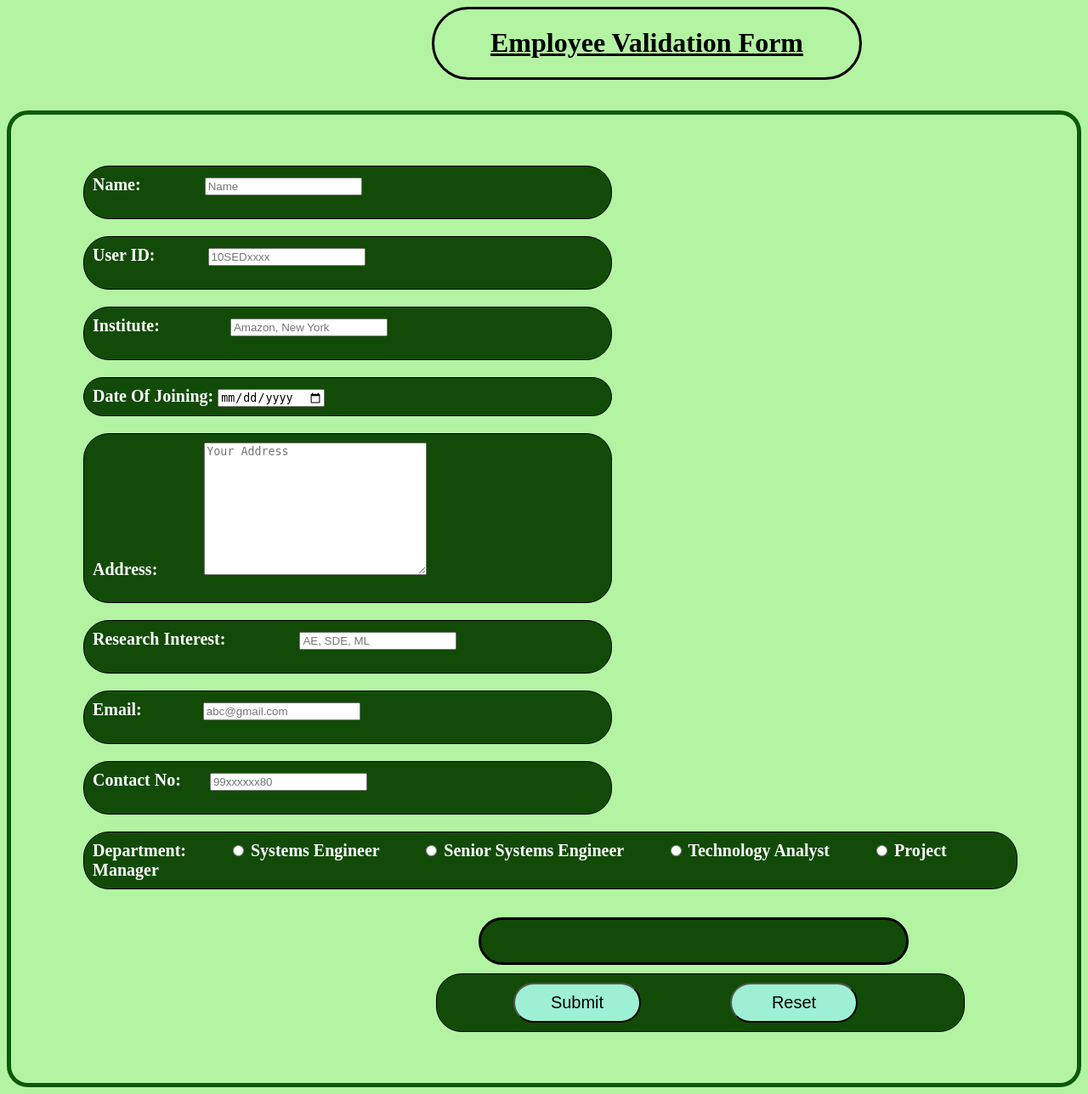
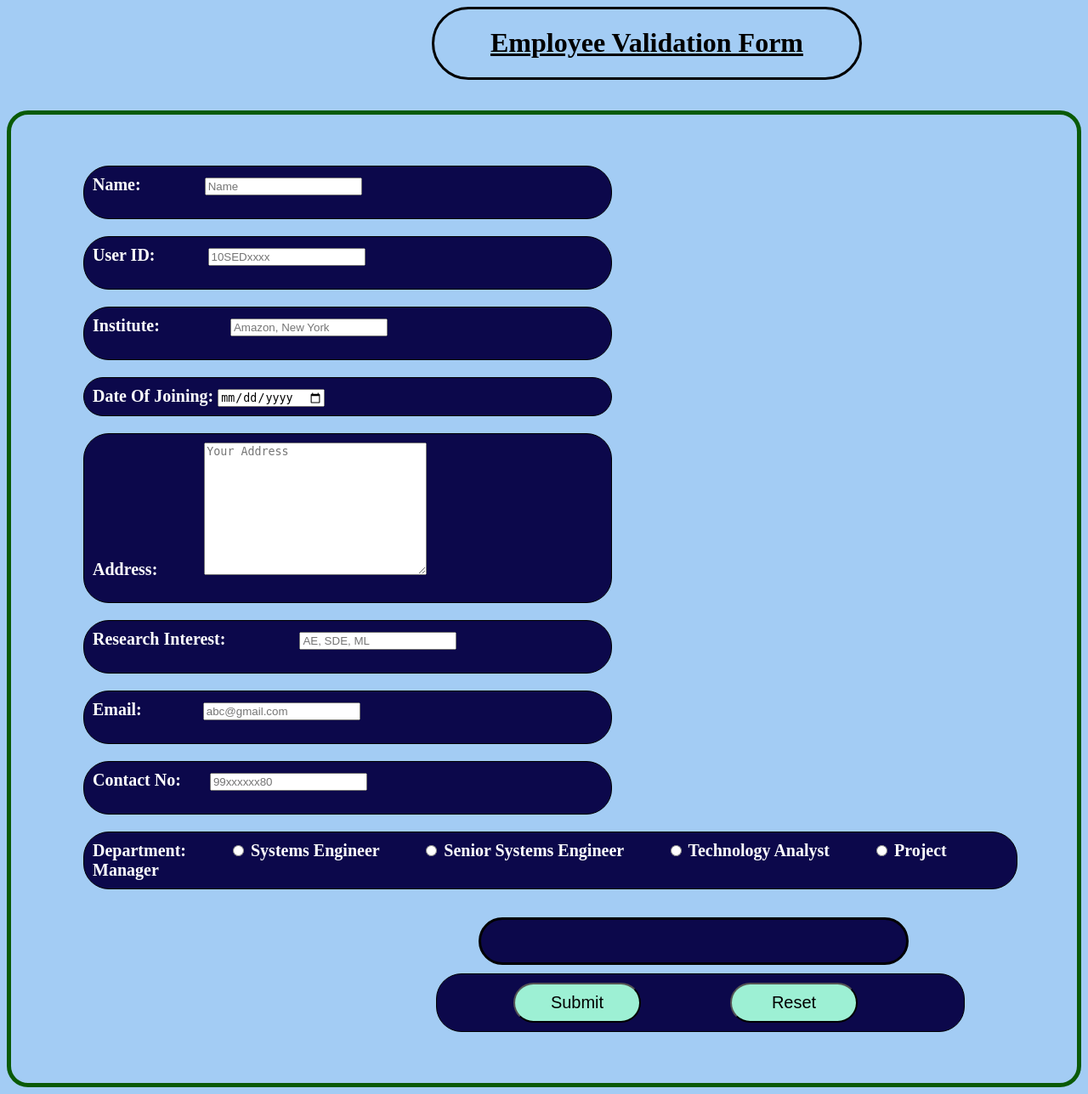
Before and after one commit to Abhir1902/Hacktoberfest2022, a PHP site: page / in a window 1280 px wide; the page is wider, and only the part inside the window is pictured. Shown: that part at 85% size. Run offline with PHP 8.4, Linux system fonts and the light colour scheme.

Commit message:
updated the styling

```diff
--- a/index.html
+++ b/index.html
@@ -9,11 +9,11 @@
     <!-- Linking the Javascript File -->
     <script src="./script.js"></script>
     <!-- Title of the WebPage -->
-    <title>Employee Validation Form - Priyanshu Singh</title>
+    <title>Employee Validation Form - Prianshu Singh</title>
 </head>
 
 <!-- Body Of the Page -->
-<body style="background-color: rgb(179, 244, 163);">
+<body style="background-color: rgb(163, 204, 244);">
     <!-- Heading -->
     <div class="title-wrapper">
         <h1><u>Employee Validation Form</u></h1>
--- a/style.css
+++ b/style.css
@@ -25,7 +25,7 @@
         border-radius: 50px;
         width: 500px;
         margin-left: 500px;
-        background-color: rgb(18, 75, 8);
+        background-color: rgb(12, 8, 75);
         font-size: 25px;
         color: white;
 }
@@ -34,7 +34,7 @@
         border: 1px solid black;
         border-radius: 30px;
         margin: 10px 20px 10px 35px;
-        background-color: rgb(18, 75, 8);
+        background-color: rgb(12, 8, 75);
         color: rgb(255, 255, 255);
         padding: 10px;
 }
@@ -49,7 +49,7 @@
         width: 600px;
         display: inline-block;
         filter: blur(0px);
-        background-color: rgb(18, 75, 8);
+        background-color: rgb(12, 8, 75);
         border-radius: 30px;
         color: rgb(255, 255, 255);
 
```
